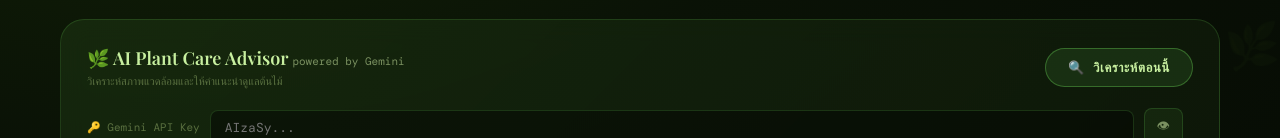
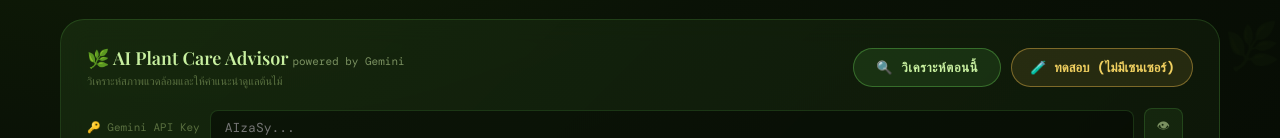
Before and after one commit to Jaonaay1004/garden-bot, a website: page public/index.html in a window 1280 px wide. Shown: the part 583-721 px from the top of the page. Drawn offline with nearby package versions, Linux system fonts and the light colour scheme.

Commit message:
Add test button

```diff
--- a/public/index.html
+++ b/public/index.html
@@ -247,9 +247,14 @@ html,body{height:100%;background:var(--bg);color:var(--text);font-family:'Noto S
           <div class="ai-title">🌿 AI Plant Care Advisor <span style="font-size:11px;color:#7a9060;font-family:'DM Mono',monospace;font-weight:400;">powered by Gemini</span></div>
           <div class="ai-sub" id="ai-sub">วิเคราะห์สภาพแวดล้อมและให้คำแนะนำดูแลต้นไม้</div>
         </div>
+        <div style="display:flex;gap:10px;flex-wrap:wrap;">
         <button class="ai-btn" id="ai-btn" onclick="fetchAIAdvice()">
           🔍 วิเคราะห์ตอนนี้
         </button>
+        <button onclick="injectTestData()" style="padding:10px 18px;border-radius:100px;border:1px solid rgba(255,200,80,0.4);background:rgba(255,200,80,0.1);color:#f0d060;font-size:13px;font-weight:700;cursor:pointer;font-family:'DM Mono',monospace;">
+          🧪 ทดสอบ (ไม่มีเซนเซอร์)
+        </button>
+        </div>
       </div>
       <!-- API Key Input -->
       <div style="display:flex;align-items:center;gap:10px;margin-bottom:14px;flex-wrap:wrap;">
@@ -487,6 +492,18 @@ function connectWS() {
 
 connectWS();
 
+// ── Test Data Injector ───────────────────────────────────────
+function injectTestData() {
+  sensor = {
+    soil: 45, soilState: "Moist",
+    temp: 28.5, hum: 65, tempState: "Normal",
+    light: 70, lightState: "Bright"
+  };
+  // อัปเดต UI
+  updateUI({...sensor, serverTs: new Date().toISOString()});
+  alert("✅ ใส่ข้อมูลจำลองแล้ว! กดวิเคราะห์ตอนนี้ได้เลย");
+}
+
 // ── Gemini API Key helpers ────────────────────────────────────
 function saveKey(val) {
   localStorage.setItem("gemini_key", val.trim());
@@ -550,7 +567,7 @@ async function fetchAIAdvice() {
 
 ตอบเป็นภาษาไทย กระชับ ชัดเจน ใช้ emoji`;
 
-  const GEMINI_URL = `https://generativelanguage.googleapis.com/v1beta/models/gemini-2.0-flash-exp:generateContent?key=${apiKey}`;
+  const GEMINI_URL = `https://generativelanguage.googleapis.com/v1beta/models/gemini-2.5-flash-preview-05-20:generateContent?key=${apiKey}`;
 
   try {
     const res = await fetch(GEMINI_URL, {
```
